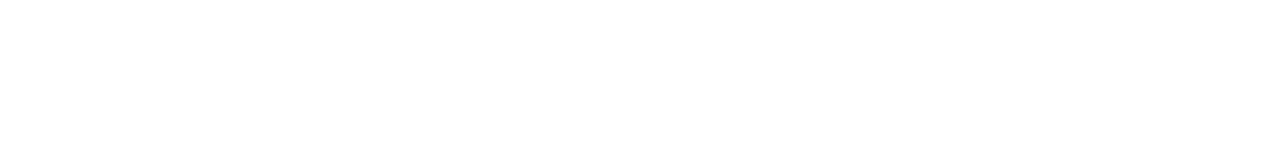
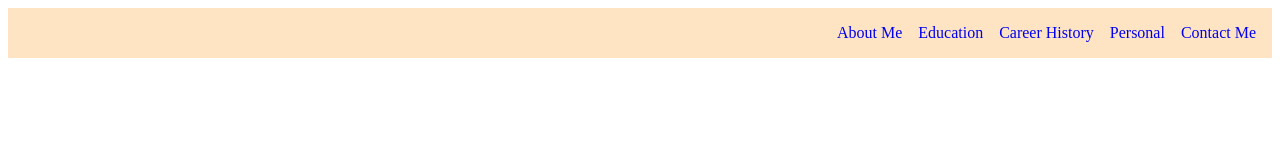
Before and after one commit to EthanHunt711/FJSX-WW-p1, a plain HTML site: page index.html in a window 1280 px wide. Drawn offline with Linux system fonts and the light colour scheme.

Commit message:
top menue

```diff
--- a/css/Style.css
+++ b/css/Style.css
@@ -1,3 +1,26 @@
 * {
     box-sizing: border-box;
 }
+
+
+.nav-div {
+    display: flex;
+    flex-direction: row;
+    justify-content: flex-end;
+    padding: 1em;
+    gap: 1em;
+    background-color: bisque;
+}
+
+.nav-div a{
+    text-decoration: none;
+}
+
+.nav-div a:hover {
+    color: red;
+}
+
+.nav-div a:active{
+    text-decoration: underline;
+    color: brown;
+}
--- a/index.html
+++ b/index.html
@@ -4,11 +4,18 @@
     <meta charset="UTF-8">
     <meta name="viewport" content="width=device-width, initial-scale=1.0">
     <meta name="author" content="Ali Esmaeeli">
-    <title>Document</title>
+    <title>Ali Esmaeeli CV</title>
+    <link rel="stylesheet" href="css/Style.css">
 </head>
 <body>
     <header>
-
+        <div class="nav-div">
+            <a href="#">About Me</a>
+            <a href="#">Education</a>
+            <a href="#">Career History</a>
+            <a href="#">Personal</a>
+            <a href="#">Contact Me</a>
+        </div>
     </header>
 </body>
 </html>
```
